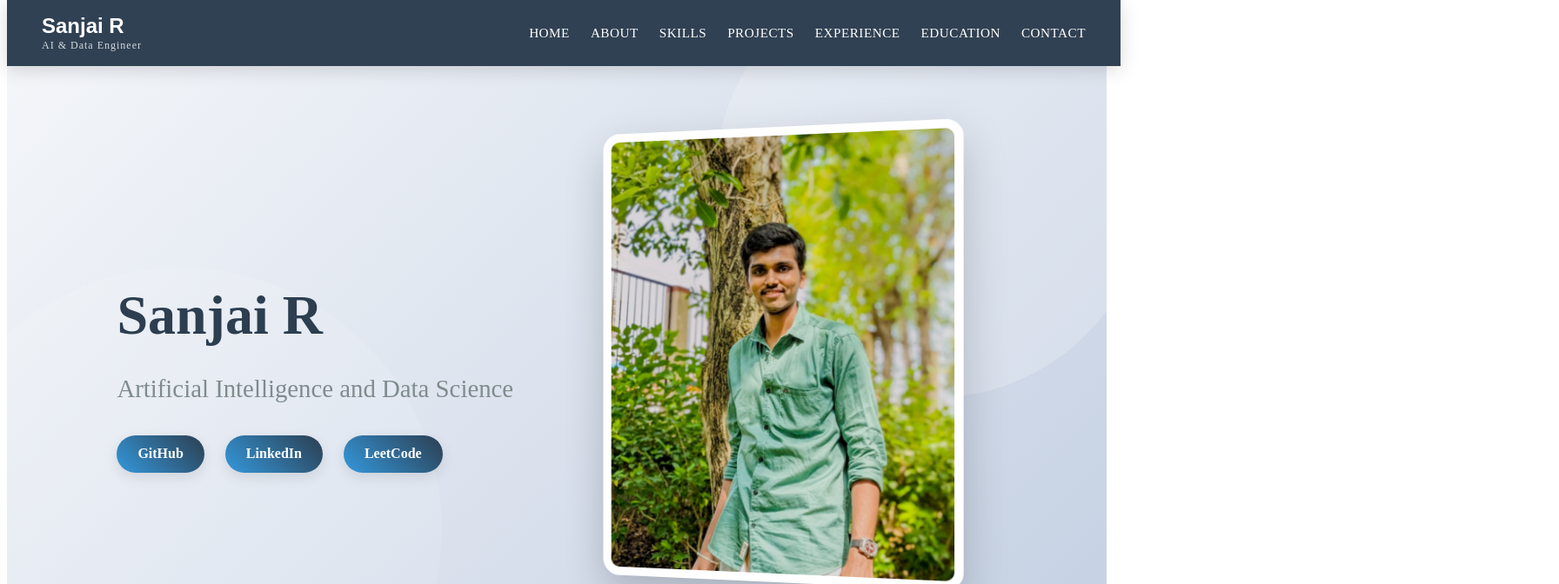
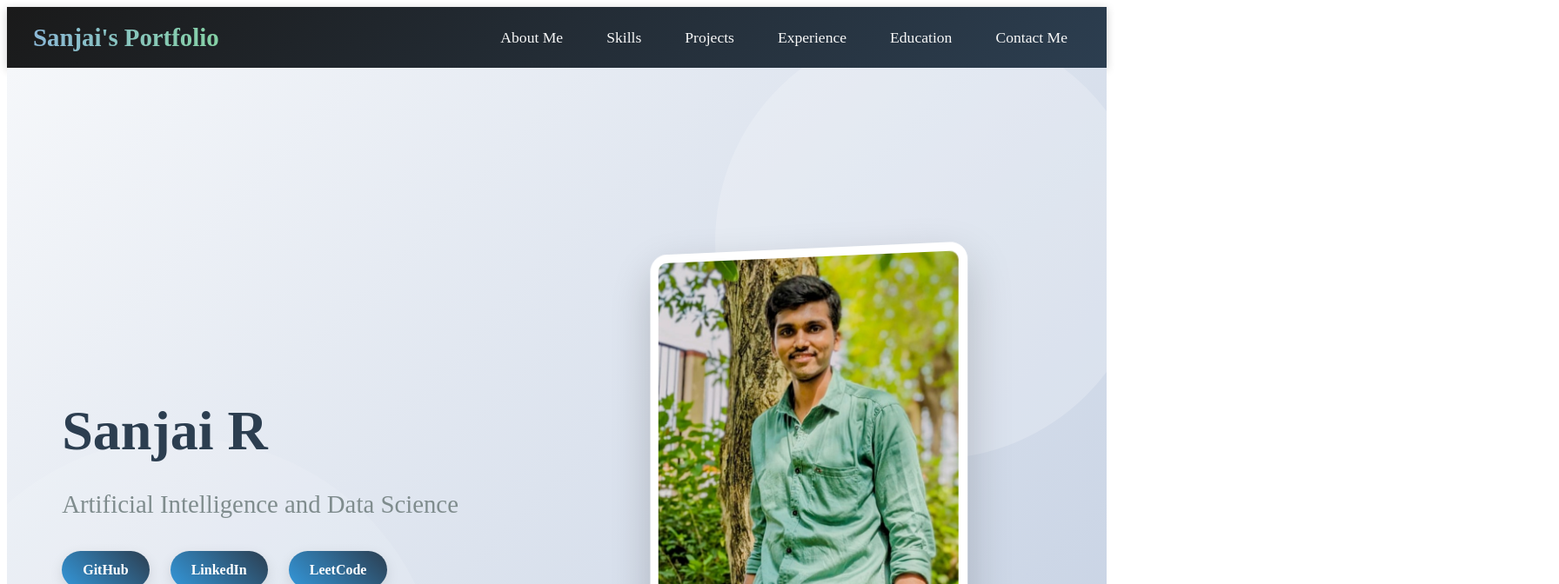
Before and after one commit to sanjairajaganapathi2005/portfolio, a React (Vite) app in the folder frontend/: page / in a window 1280 px wide. Shown: the top 672 px of the page at 87% size, 1792 px wide, since content can reach past the window. Built offline with nearby package versions, Linux system fonts and the light colour scheme.

Commit message:
css and nav

```diff
--- a/frontend/index.html
+++ b/frontend/index.html
@@ -1,13 +1,16 @@
 <!doctype html>
 <html lang="en">
+
 <head>
   <meta charset="UTF-8" />
-    <link rel="icon" type="image/svg+xml" href="/vite.svg" />
+  <link rel="icon" type="image/png" href="/logo.png" />
   <meta name="viewport" content="width=device-width, initial-scale=1.0" />
   <title>sanjai's portfolio</title>
 </head>
+
 <body>
   <div id="root"></div>
   <script type="module" src="/src/main.jsx"></script>
 </body>
+
 </html>
--- a/frontend/src/components/Education.jsx
+++ b/frontend/src/components/Education.jsx
@@ -86,7 +86,7 @@ const Education = () => {
 
           {education.map((edu, index) => (
             <div className="timeline-items" key={index}>
-              <div className="timeline-marker">
+              <div className="timeline-marker1">
                 <div className="timeline-icon">{edu.icon}</div>
               </div>
               <div className="education-card">
--- a/frontend/src/components/Footer.jsx
+++ b/frontend/src/components/Footer.jsx
@@ -49,21 +49,16 @@ const Footer = () => {
         <div className="footer-grid">
           {/* Contact Info */}
           <div className="footer-section">
-            <h3 className="footer-heading">Contact</h3>
+            <h3 className="footer-heading">Address</h3>
             <div className="contact-info">
               <div className="contact-item">
-                <FaMapMarkerAlt className="contact-icon" />
-                <div>
-                  <p><strong>Sanjai R</strong></p>
-                  <p>Vennadur (Po), Rasipuram (Tk)</p>
+                  <p> <strong>Sanjai R</strong></p>
+                  <p><FaMapMarkerAlt className="contact-icon" /> Vennadur (Po), Rasipuram (Tk)</p>
                   <p>Tamil Nadu - 637505, India</p>
-                </div>
               </div>
               <div className="contact-item">
                 <FaEnvelope className="contact-icon" />
-                <a href="mailto:sanjairajaganapathi2005@gmail.com">
-                  sanjairajaganapathi2005@gmail.com
-                </a>
+                <a href="mailto:sanjairajaganapathi2005@gmail.com"> sanjairajaganapathi2005@gmail.com  </a>
               </div>
             </div>
           </div>
@@ -86,7 +81,7 @@ const Footer = () => {
 
           {/* Connect Section */}
           <div className="footer-section">
-            <h3 className="footer-heading">Connect</h3>
+            <h3 className="footer-heading">Connect with me</h3>
             <div className="social-linkss">
               {socialLinks.map((social, index) => (
                 <a
--- a/frontend/src/components/Home.jsx
+++ b/frontend/src/components/Home.jsx
@@ -16,6 +16,7 @@ const Home = () => {
       <div className="home-image">
         <img src={profileImage} alt="Sanjai R" />
       </div>
+
     </div>
   );
 };
--- a/frontend/src/components/Navbar.jsx
+++ b/frontend/src/components/Navbar.jsx
@@ -1,116 +1,63 @@
-import { useState } from 'react';
-import { Link } from 'react-scroll';
+import { useState, useEffect } from 'react';
 import "../styles/navbar.css";
 
 function Navbar() {
   const [isMenuOpen, setIsMenuOpen] = useState(false);
+  const [isScrolled, setIsScrolled] = useState(false);
+  const [isMobile, setIsMobile] = useState(window.innerWidth < 992);
 
   const toggleMenu = () => {
     setIsMenuOpen(!isMenuOpen);
-    document.body.style.overflow = isMenuOpen ? 'auto' : 'hidden';
   };
 
   const closeMenu = () => {
-    setIsMenuOpen(false);
-    document.body.style.overflow = 'auto';
+    if (isMobile) setIsMenuOpen(false);
   };
 
+  useEffect(() => {
+    const handleResize = () => {
+      setIsMobile(window.innerWidth < 992);
+      if (window.innerWidth >= 992) setIsMenuOpen(false);
+    };
+
+    const handleScroll = () => {
+      setIsScrolled(window.scrollY > 10);
+    };
+
+    window.addEventListener('resize', handleResize);
+    window.addEventListener('scroll', handleScroll);
+
+    return () => {
+      window.removeEventListener('resize', handleResize);
+      window.removeEventListener('scroll', handleScroll);
+    };
+  }, []);
+
   return (
-    <nav className="portfolio-navbar">
-      <div className="portfolio-navbar__container">
-        <Link
-          to="home"
-          smooth={true}
-          duration={500}
-          className="portfolio-navbar__logo"
-          onClick={closeMenu}
-        >
-          <span className="portfolio-navbar__logo-name">Sanjai R</span>
-          <span className="portfolio-navbar__logo-title">AI & Data Engineer</span>
-        </Link>
+    <nav className={`navbar ${isScrolled ? 'scrolled' : ''} ${isMenuOpen ? 'menu-open' : ''}`}>
+      <div className="navbar-container">
+        <a href="#home" className="logo" onClick={closeMenu}>
+          Sanjai's Portfolio
+        </a>
 
         <button
-          className={`portfolio-navbar__hamburger ${isMenuOpen ? 'portfolio-navbar__hamburger--active' : ''}`}
+          className={`menu-icon ${isMenuOpen ? 'active' : ''}`}
           onClick={toggleMenu}
           aria-label="Toggle menu"
           aria-expanded={isMenuOpen}
         >
-          <span className="portfolio-navbar__hamburger-line"></span>
-          <span className="portfolio-navbar__hamburger-line"></span>
-          <span className="portfolio-navbar__hamburger-line"></span>
+          <span className="menu-line"></span>
+          <span className="menu-line"></span>
+          <span className="menu-line"></span>
         </button>
 
-        <div className={`portfolio-navbar__links ${isMenuOpen ? 'portfolio-navbar__links--active' : ''}`}>
-          <Link
-            to="home"
-            smooth={true}
-            duration={500}
-            onClick={closeMenu}
-            activeClass="portfolio-navbar__link--active"
-            className="portfolio-navbar__link"
-          >
-            Home
-          </Link>
-          <Link
-            to="about"
-            smooth={true}
-            duration={500}
-            onClick={closeMenu}
-            activeClass="portfolio-navbar__link--active"
-            className="portfolio-navbar__link"
-          >
-            About
-          </Link>
-          <Link
-            to="skills"
-            smooth={true}
-            duration={500}
-            onClick={closeMenu}
-            activeClass="portfolio-navbar__link--active"
-            className="portfolio-navbar__link"
-          >
-            Skills
-          </Link>
-          <Link
-            to="projects"
-            smooth={true}
-            duration={500}
-            onClick={closeMenu}
-            activeClass="portfolio-navbar__link--active"
-            className="portfolio-navbar__link"
-          >
-            Projects
-          </Link>
-          <Link
-            to="experience"
-            smooth={true}
-            duration={500}
-            onClick={closeMenu}
-            activeClass="portfolio-navbar__link--active"
-            className="portfolio-navbar__link"
-          >
-            Experience
-          </Link>
-          <Link
-            to="education"
-            smooth={true}
-            duration={500}
-            onClick={closeMenu}
-            activeClass="portfolio-navbar__link--active"
-            className="portfolio-navbar__link"
-          >
-            Education
-          </Link>
-          <Link
-            to="contact"
-            smooth={true}
-            duration={500}
-            onClick={closeMenu}
-            activeClass="portfolio-navbar__link--active"
-            className="portfolio-navbar__link"
-          >
-            Contact
-          </Link>
+        <div className={`navlinks ${isMenuOpen ? 'active' : ''}`}>
+          <a href="#about" onClick={closeMenu}>About Me</a>
+          <a href="#skills" onClick={closeMenu}>Skills</a>
+          <a href="#projects" onClick={closeMenu}>Projects</a>
+          <a href="#experience" onClick={closeMenu}>Experience</a>
+          <a href="#education" onClick={closeMenu}>Education</a>
+          <a href="#contact" onClick={closeMenu}>Contact Me</a>
         </div>
       </div>
     </nav>
--- a/frontend/src/styles/about.css
+++ b/frontend/src/styles/about.css
@@ -1,7 +1,7 @@
 /* about.css */
 
 .about-section {
-  padding: 3rem 10%;
+  padding: 2rem 5%;
   position: relative;
   overflow: hidden;
   background: linear-gradient(135deg, #f5f7fa 0%, #c3cfe2 100%);
@@ -28,7 +28,7 @@
   -webkit-background-clip: text;
   background-clip: text;
   text-align: center;
-  margin-bottom: 5rem;
+  margin-bottom: 4rem;
   position: relative;
   display: inline-block;
   left: 50%;
@@ -41,7 +41,7 @@
   bottom: -15px;
   left: 0;
   width: 100%;
-  height: 4px;
+  height: 6px;
   background: linear-gradient(90deg, #3498db, #2c3e50);
   border-radius: 2px;
 }
--- a/frontend/src/styles/experience.css
+++ b/frontend/src/styles/experience.css
@@ -1,7 +1,7 @@
 /* experience.css */
 
 .experience-section {
-  padding: 4rem 2%;
+  padding: 4rem 5%;
   background: linear-gradient(135deg, #f5f7fa 0%, #c3cfe2 100%);
   position: relative;
   overflow: hidden;
@@ -22,7 +22,7 @@
 .section-title::after {
   content: '';
   position: absolute;
-  bottom: -15px;
+  bottom: -10px;
   left: 50%;
   transform: translateX(-50%);
   width: 100px;
@@ -36,7 +36,7 @@
   grid-template-columns: 65% 30%;
   gap: 5%;
   max-width: 1400px;
-  margin: 0 auto;
+  margin: 3rem auto;
 }
 
 /* Experience Column */
--- a/frontend/src/styles/home.css
+++ b/frontend/src/styles/home.css
@@ -5,7 +5,7 @@
   align-items: center;
   justify-content: space-between;
   min-height: 100vh;
-  padding: 0 10%;
+  padding: 5%;
   background: linear-gradient(135deg, #f5f7fa 0%, #c3cfe2 100%);
   position: relative;
   overflow: hidden;
@@ -70,7 +70,7 @@
 }
 
 .home-image img {
-  max-width: 400px;
+  max-width: 350px;
   height: auto;
   border-radius: 20px;
   box-shadow: 0 20px 50px rgba(0, 0, 0, 0.2);
--- a/frontend/src/styles/navbar.css
+++ b/frontend/src/styles/navbar.css
@@ -1,225 +1,263 @@
-/* Variables */
-:root {
-  --navbar-bg: rgba(44, 62, 80, 0.98);
-  --navbar-text: #ffffff;
-  --navbar-accent: #3498db;
-  --navbar-hover: #2ecc71;
-  --navbar-mobile-bg: #2c3e50;
-  --navbar-transition: all 0.3s cubic-bezier(0.25, 0.8, 0.25, 1);
-  --navbar-shadow: 0 4px 20px rgba(0, 0, 0, 0.15);
+/* Navbar Base Styles */
+.navbar {
+  top: 0;
+  left: 0;
+  right: 0;
+  background: linear-gradient(135deg, #1a1a1a 0%, #2c3e50 100%);
+  color: white;
+  padding: 0;
+  z-index: 1000;
+  box-shadow: 0 2px 10px rgba(0, 0, 0, 0.2);
+  height: 70px;
+  display: flex;
+  align-items: center;
 }
 
-/* Base Navbar Styles */
-.portfolio-navbar {
-  background-color: var(--navbar-bg);
-  backdrop-filter: blur(12px);
-  position: fixed;
-  width: 100%;
-  top: 0;
-  z-index: 1000;
-  transition: var(--navbar-transition);
-  box-shadow: var(--navbar-shadow);
+.navbar.scrolled {
+  background: rgba(26, 26, 26, 0.98);
+  backdrop-filter: blur(8px);
+  height: 70px;
+  box-shadow: 0 4px 15px rgba(0, 0, 0, 0.3);
 }
 
-.portfolio-navbar.scrolled {
-  padding: 0.5rem 0;
-}
-
-.portfolio-navbar__container {
+.navbar-container {
+  width: 100%;
+  max-width: 1400px;
+  margin: 0 auto;
+  padding: 0 30px;
   display: flex;
   justify-content: space-between;
   align-items: center;
-  max-width: 1200px;
-  margin: 0 auto;
-  padding: 1rem 2rem;
 }
 
 /* Logo Styles */
-.portfolio-navbar__logo {
-  display: flex;
-  flex-direction: column;
-  color: var(--navbar-text);
+.logo {
+  font-size: 1.8rem;
+  font-weight: 700;
+  color: white;
   text-decoration: none;
-  cursor: pointer;
-  transition: var(--navbar-transition);
+  background: linear-gradient(90deg, #8bb8d7, #85d1a5);
+  -webkit-background-clip: text;
+  background-clip: text;
+  color: transparent;
+  padding: 5px 0;
+  transition: all 0.3s ease;
+  z-index: 1001;
 }
 
-.portfolio-navbar__logo-name {
-  font-size: 1.5rem;
-  font-weight: 700;
-  line-height: 1.2;
-  font-family: 'Poppins', sans-serif;
-}
-
-.portfolio-navbar__logo-title {
-  font-size: 0.75rem;
-  font-weight: 400;
-  opacity: 0.8;
-  letter-spacing: 1px;
-}
-
-.portfolio-navbar__logo:hover {
-  color: var(--navbar-accent);
+.logo:hover {
+  transform: scale(1.05);
 }
 
 /* Navigation Links */
-.portfolio-navbar__links {
+.navlinks {
   display: flex;
-  gap: 1.5rem;
+  gap: 20px;
+  align-items: center;
 }
 
-.portfolio-navbar__link {
-  color: var(--navbar-text);
+.navlinks a {
+  color: #f8f8f8;
+  text-decoration: none;
+  font-size: 1.1rem;
   font-weight: 500;
+  padding: 10px 15px;
+  border-radius: 5px;
+  transition: all 0.3s ease;
   position: relative;
-  padding: 0.75rem 0;
-  transition: var(--navbar-transition);
-  font-size: 0.95rem;
-  text-transform: uppercase;
-  letter-spacing: 0.5px;
 }
 
-.portfolio-navbar__link::after {
+.navlinks a:hover {
+  color: #ffffff;
+  background: rgba(255, 255, 255, 0.1);
+}
+
+.navlinks a::after {
   content: '';
   position: absolute;
-  bottom: 0.5rem;
-  left: 0;
+  bottom: 0;
+  left: 50%;
   width: 0;
   height: 2px;
-  background: var(--navbar-accent);
-  transition: var(--navbar-transition);
-  border-radius: 2px;
+  background: #3498db;
+  transition: all 0.3s ease;
+  transform: translateX(-50%);
 }
 
-.portfolio-navbar__link:hover::after,
-.portfolio-navbar__link--active::after {
-  width: 100%;
+.navlinks a:hover::after {
+  width: 70%;
 }
 
-.portfolio-navbar__link:hover,
-.portfolio-navbar__link--active {
-  color: var(--navbar-hover);
-}
-
-/* Hamburger Menu */
-.portfolio-navbar__hamburger {
+/* Mobile Menu Button */
+.menu-icon {
   display: none;
-  background: none;
-  border: none;
-  cursor: pointer;
-  padding: 0.75rem;
   flex-direction: column;
   justify-content: space-between;
   width: 32px;
-  height: 24px;
+  height: 26px;
+  background: transparent;
+  border: none;
+  cursor: pointer;
+  padding: 0;
   z-index: 1001;
+  position: relative;
 }
 
-.portfolio-navbar__hamburger-line {
+.menu-line {
   display: block;
   width: 100%;
   height: 3px;
-  background-color: var(--navbar-text);
-  border-radius: 2px;
-  transition: var(--navbar-transition);
+  background: white;
+  border-radius: 3px;
+  transition: all 0.4s cubic-bezier(0.68, -0.6, 0.32, 1.6);
+  transform-origin: center;
 }
 
-.portfolio-navbar__hamburger--active .portfolio-navbar__hamburger-line:nth-child(1) {
-  transform: translateY(8px) rotate(45deg);
-  background-color: var(--navbar-hover);
+.menu-icon.active .menu-line:nth-child(1) {
+  transform: translateY(11px) rotate(45deg);
 }
 
-.portfolio-navbar__hamburger--active .portfolio-navbar__hamburger-line:nth-child(2) {
+.menu-icon.active .menu-line:nth-child(2) {
   opacity: 0;
-  transform: translateX(-10px);
+  transform: scale(0);
 }
 
-.portfolio-navbar__hamburger--active .portfolio-navbar__hamburger-line:nth-child(3) {
-  transform: translateY(-8px) rotate(-45deg);
-  background-color: var(--navbar-hover);
+.menu-icon.active .menu-line:nth-child(3) {
+  transform: translateY(-11px) rotate(-45deg);
 }
 
-/* Mobile Menu */
-@media (max-width: 768px) {
-  .portfolio-navbar__container {
-    padding: 1rem;
+/* Responsive Styles */
+@media (max-width: 1199px) {
+  .navbar-container {
+    padding: 0 25px;
   }
 
-  .portfolio-navbar__hamburger {
+  .navlinks {
+    gap: 15px;
+  }
+
+  .navlinks a {
+    font-size: 1rem;
+    padding: 8px 12px;
+  }
+}
+
+@media (max-width: 991px) {
+  .menu-icon {
     display: flex;
   }
 
-  .portfolio-navbar__links {
+  .navlinks {
     position: fixed;
-    top: 0;
-    right: -100%;
-    width: 75%;
-    height: 100vh;
-    background-color: var(--navbar-mobile-bg);
+    top: 80px;
+    left: 0;
+    right: 0;
+    background: linear-gradient(135deg, #1a1a1a 0%, #2c3e50 100%);
     flex-direction: column;
-    align-items: center;
-    justify-content: center;
-    gap: 2.5rem;
-    transition: var(--navbar-transition);
-    padding: 2rem;
-    box-shadow: -5px 0 25px rgba(0, 0, 0, 0.3);
+    gap: 0;
+    padding: 0;
+    height: 0;
+    overflow: hidden;
+    transition: height 0.4s ease, padding 0.4s ease;
+    box-shadow: 0 10px 20px rgba(0, 0, 0, 0.3);
+    z-index: 1000;
   }
 
-  .portfolio-navbar__links--active {
-    right: 0;
+  .navbar.scrolled .navlinks {
+    top: 70px;
   }
 
-  .portfolio-navbar__link {
-    font-size: 1.1rem;
-    padding: 0.5rem 1rem;
+  .navbar.scrolled {
+    height: 70px;
+  }
+
+  .navlinks.active {
+    height: calc(100vh - 80px);
+    padding: 20px 0;
+    overflow-y: auto;
+  }
+
+  .navbar.scrolled .navlinks.active {
+    height: calc(100vh - 70px);
+  }
+
+  .navlinks a {
     width: 100%;
     text-align: center;
+    padding: 18px 20px;
+    border-radius: 0;
+    margin: 0;
+    border-bottom: 1px solid rgba(255, 255, 255, 0.1);
+    font-size: 1.2rem;
   }
 
-  .portfolio-navbar__link::after {
-    bottom: 0;
-    height: 3px;
+  .navlinks a:hover {
+    background: rgba(255, 255, 255, 0.15);
+  }
+
+  .navlinks a::after {
+    display: none;
   }
 }
 
-/* Animation for menu items */
-@media (max-width: 768px) {
-  .portfolio-navbar__links--active .portfolio-navbar__link {
-    animation: fadeInRight 0.4s ease forwards;
-    opacity: 0;
+@media (max-width: 767px) {
+  .navbar {
+    height: 70px;
   }
 
-  @keyframes fadeInRight {
-    from {
-      opacity: 0;
-      transform: translateX(20px);
-    }
-    to {
-      opacity: 1;
-      transform: translateX(0);
-    }
+  .navbar-container {
+    padding: 0 20px;
   }
 
-  /* Staggered animation */
-  .portfolio-navbar__links--active .portfolio-navbar__link:nth-child(1) {
-    animation-delay: 0.1s;
+  .logo {
+    font-size: 1.6rem;
   }
-  .portfolio-navbar__links--active .portfolio-navbar__link:nth-child(2) {
-    animation-delay: 0.2s;
+
+  .navlinks.active {
+    height: calc(100vh - 70px);
   }
-  .portfolio-navbar__links--active .portfolio-navbar__link:nth-child(3) {
-    animation-delay: 0.3s;
-  }
-  .portfolio-navbar__links--active .portfolio-navbar__link:nth-child(4) {
-    animation-delay: 0.4s;
-  }
-  .portfolio-navbar__links--active .portfolio-navbar__link:nth-child(5) {
-    animation-delay: 0.5s;
-  }
-  .portfolio-navbar__links--active .portfolio-navbar__link:nth-child(6) {
-    animation-delay: 0.6s;
-  }
-  .portfolio-navbar__links--active .portfolio-navbar__link:nth-child(7) {
-    animation-delay: 0.7s;
+
+  .navlinks a {
+    padding: 15px 20px;
+    font-size: 1.1rem;
   }
 }
+
+@media (max-width: 575px) {
+  .navbar {
+    height: 65px;
+  }
+
+  .navbar.scrolled {
+    height: 60px;
+  }
+
+  .logo {
+    font-size: 1.5rem;
+  }
+
+  .menu-icon {
+    width: 28px;
+    height: 22px;
+  }
+
+  .navlinks.active {
+    height: calc(100vh - 65px);
+  }
+
+  .navbar.scrolled .navlinks.active {
+    height: calc(100vh - 60px);
+  }
+}
+
+/* Accessibility improvements */
+.menu-icon:focus,
+.navlinks a:focus {
+  outline: 2px solid #3498db;
+  outline-offset: 3px;
+}
+
+/* Disable scroll when menu is open */
+body.menu-open {
+  overflow: hidden;
+}
--- a/frontend/src/styles/skills.css
+++ b/frontend/src/styles/skills.css
@@ -1,7 +1,7 @@
 /* skills.css */
 
 .skills-section {
-  padding: 4rem 10%;
+  padding: 2rem 5%;
   background: linear-gradient(135deg, #f5f7fa 0%, #c3cfe2 100%);
   position: relative;
   overflow: hidden;
@@ -15,14 +15,14 @@
   -webkit-background-clip: text;
   background-clip: text;
   text-align: center;
-  margin-bottom: 5rem;
+  margin-bottom: 1rem;
   position: relative;
 }
 
 .section-title::after {
   content: '';
   position: absolute;
-  bottom: -15px;
+  bottom: -1px;
   left: 50%;
   transform: translateX(-50%);
   width: 100px;
```
Also changed, not shown: frontend/src/styles/education.css (+16 -18 lines), frontend/src/styles/footer.css (+2 -8 lines), frontend/src/public/profile.jpg. Lines whose indentation alone changed are shown as unchanged.
